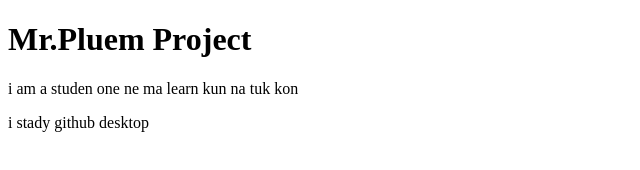
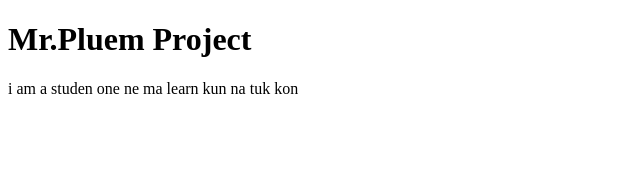
Before and after one commit to pluemkung/github-desktop-project, a plain HTML site: page index.html in a window 1280 px wide. Shown: the whole page, without its empty margins (0-640 px from the left). Drawn offline with Linux system fonts and the light colour scheme.

Commit message:
Revert "Add some text"
This reverts commit 70c15a3560e43aee11d25fa82d90311ad21ff46a.

```diff
--- a/index.html
+++ b/index.html
@@ -8,6 +8,5 @@
 <body>
     <h1>Mr.Pluem Project</h1>
     <p>i am a studen one ne ma learn kun na tuk kon</p>
-    <p>i stady github desktop</p>
 </body>
 </html>
```
